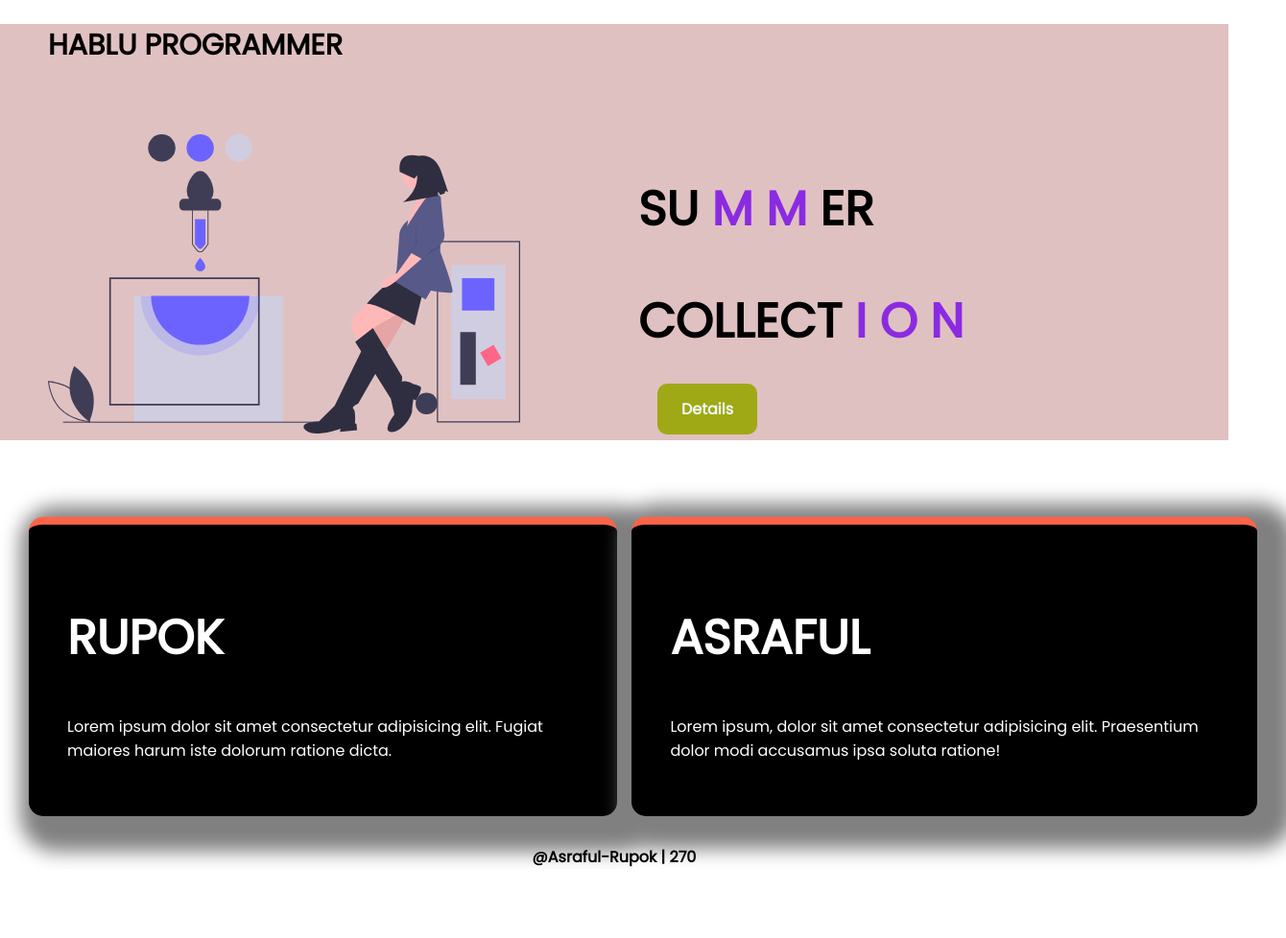
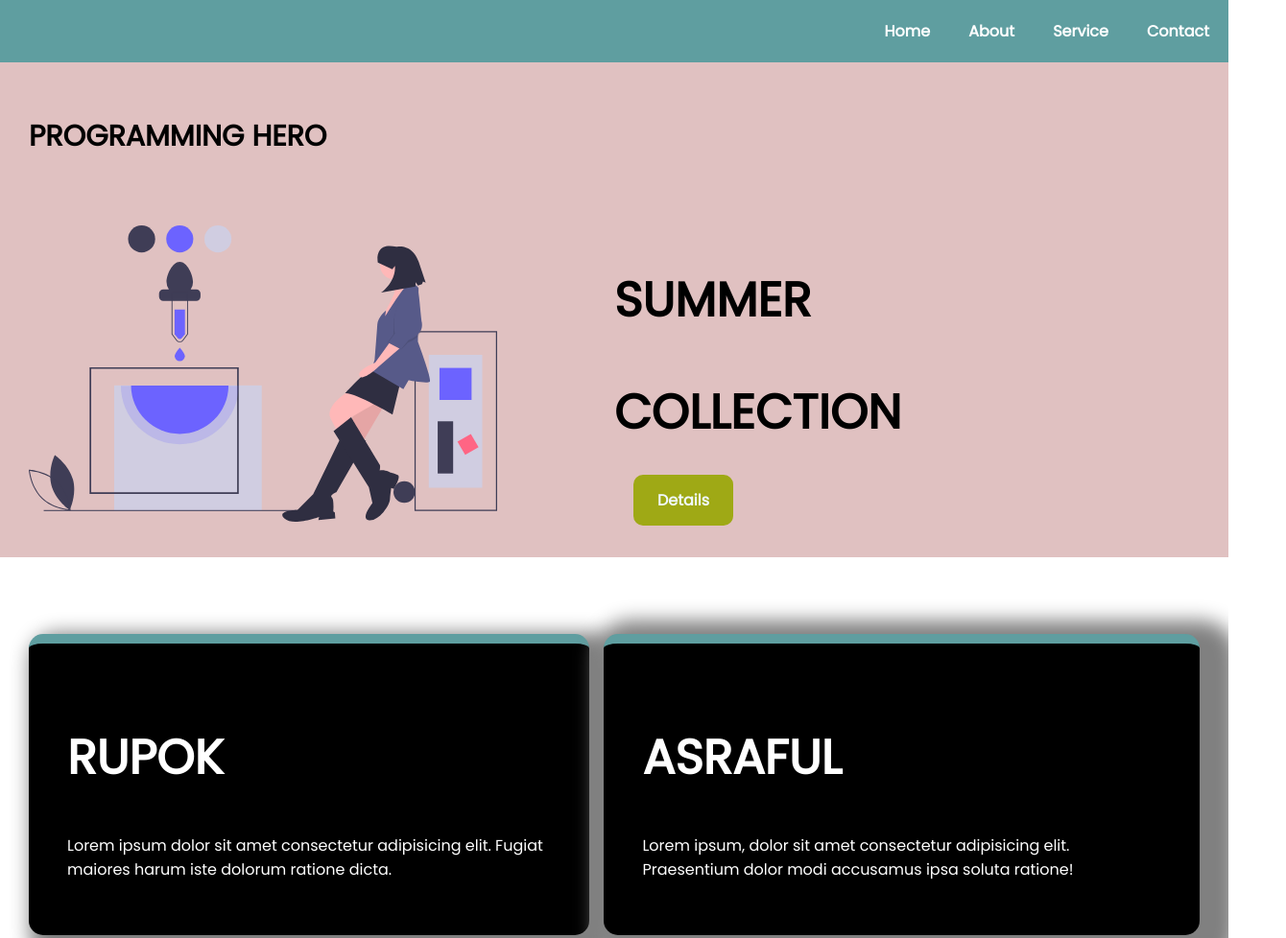
Before and after one commit to asrafulrupok270/eco-site, a plain HTML site: page index.html in a window 1280 px wide. Shown: the top 978 px of the page at 96% size, 1340 px wide, since content can reach past the window. Before the commit the page ends 906 px from the top, so only its background shows below. Drawn offline with Linux system fonts and the light colour scheme.

Commit message:
menu add

```diff
--- a/index.html
+++ b/index.html
@@ -11,16 +11,23 @@
     <link rel="stylesheet" href="style.css">
 </head>
 <body>
+  <div class="menu">
+    <a href="#">home</a>
+    <a href="#">About</a>
+    <a href="#">service</a>
+    <a href="#">contact</a>
 
+
+  </div>
     <section class="eid">
-        <h2>hablu programmer</h2>
+        <h2> programming hero</h2>
         <div class="logo">
             <div class="width-half">
                 <img src="1st image.svg">
             </div>
             <div class="width-half">
-                <h1>su <span>m</span> <span>m</span> er  </h1>
-                <h1>collect <span>i</span>  <span>o</span>  <span>n</span> </h1>
+                <h1>summer</h1>
+                <h1>collection</h1>
                 <a  class="btn" href="">  Details </a>
             </div>
         </div>
--- a/style.css
+++ b/style.css
@@ -17,10 +17,26 @@
     font-size:  50px;
     font-weight: 900px;
     text-transform: uppercase;
+    width: 0ch;
+    white-space: nowrap;
+    overflow:hidden;
+    animation: text 15s ;
+ }
+ @keyframes text{
+   0%{
+width: 0ch;
+   }
+   50%{
+width: 13ch;
+   }
+ }
+ h1:hover{
+   color: rgb(23, 165, 20);
  }
  body{
     font-family: 'Poppins', sans-serif;
-    margin: 0;
+    margin: 0px;
+
 
 
  }
@@ -36,7 +52,9 @@ margin-bottom: 70px;
     justify-content: space-between;
     margin-bottom: 50px;
     background-color: rgb(224, 193, 193);
-    background-repeat: no-repeat;
+    padding: 30px;
+
+
 
  }
  .btn{
@@ -47,29 +65,27 @@ margin-bottom: 70px;
     padding: 15px 25px;
     text-decoration: none;
     color: aliceblue;
-    font-weight: 700;
+    font-weight: 700;}
+    .btn:hover{
+      background-color: black;
 
-
-
-
- }
-
-
+    }
 
 
  .card{
     display: flex;
 
- padding: 30px;
-   width: 100%;
+   padding: 30px;
+
+   background-color:  white;
 
  }
  .first-card{
-    box-shadow: 15px 13px 20px 24px  gray;
-    justify-content: space-evenly;
+    box-shadow: 15px 13px 20px 14px  gray;
+
 border-radius: 15px;
 padding: 40px;
-border-top: 8px solid tomato;
+border-top: 10px solid  cadetblue;
 
 
 
@@ -84,7 +100,7 @@ color: white;
      justify-content: space-evenly;
     border-radius: 15px;
     padding: 40px;
-    border-top: 8px solid tomato;
+    border-top: 10px solid  cadetblue;
     background-color: black;
     color: white;
     margin-left: 15px;
@@ -94,11 +110,11 @@ color: white;
  }
  .first-card:hover{
     color: rgb(206, 206, 28);
-    margin-top: -25px;
+    margin-top: -35px;
  }
  .second-card:hover{
     color: rgb(9, 35, 230);
-    margin-top: -25px;
+    margin-top: -35px;
  }
  footer{
     font-size: bold;
@@ -106,7 +122,7 @@ color: white;
     text-align: center;
  }
  h2:hover{
-    color: rgb(191, 40, 40);
+    color: rgb(146, 5, 113);
 
  }
  body{
@@ -114,5 +130,23 @@ color: white;
     padding: 0%;
  }
  footer:hover{
-    color: rgb(207, 73, 69);
+    color: rgb(221, 31, 24);
  }
+ .menu{
+   display: flex;
+   justify-content: flex-end;
+   background-color: cadetblue;
+   margin: 0;
+ }
+ .menu a{
+   text-decoration: none;
+   padding: 20px;
+   text-transform: capitalize;
+   color: white;
+  font-weight: 900;
+
+
+ }
+ .menu a:hover{
+   color: black;
+ }
```
